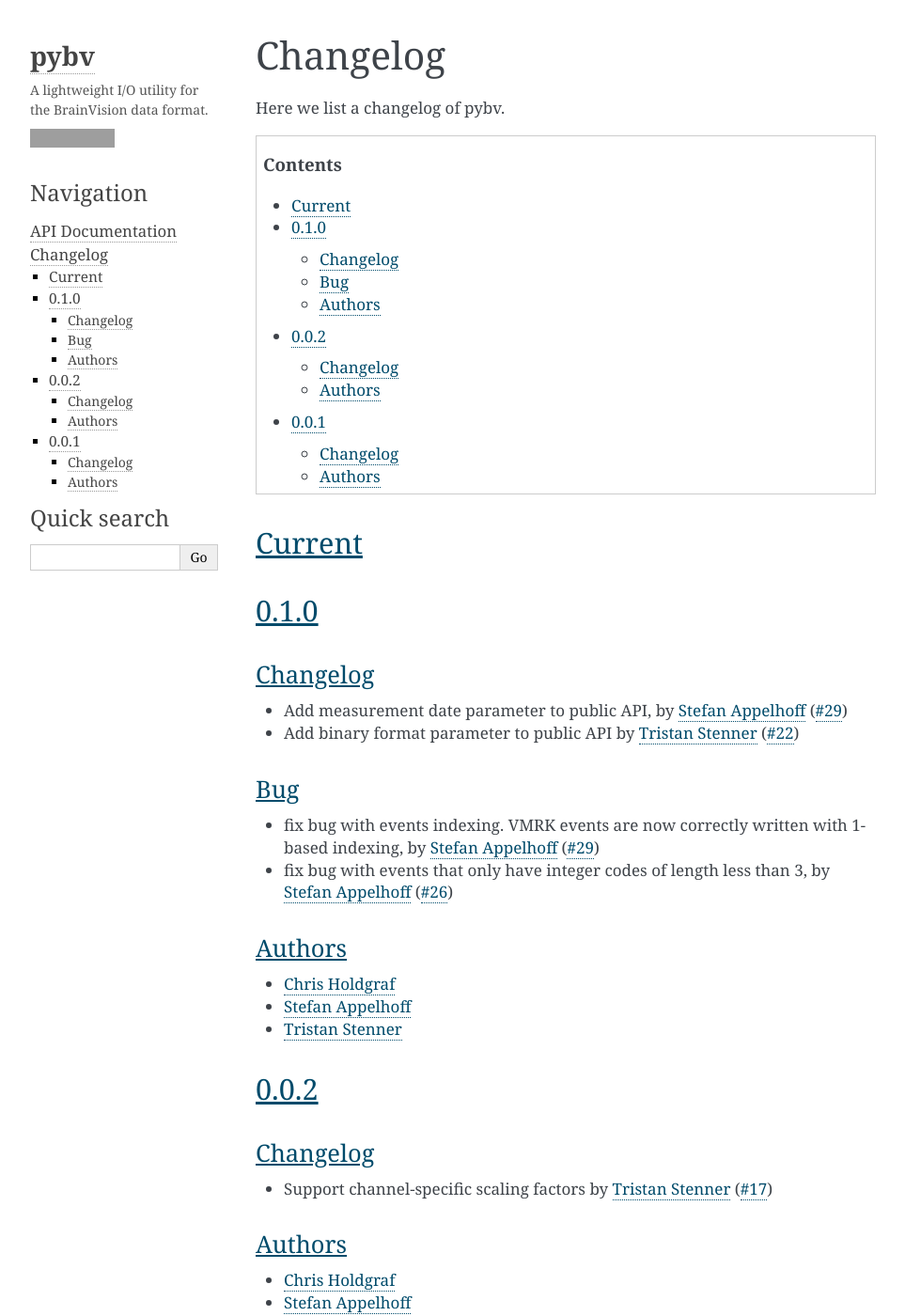
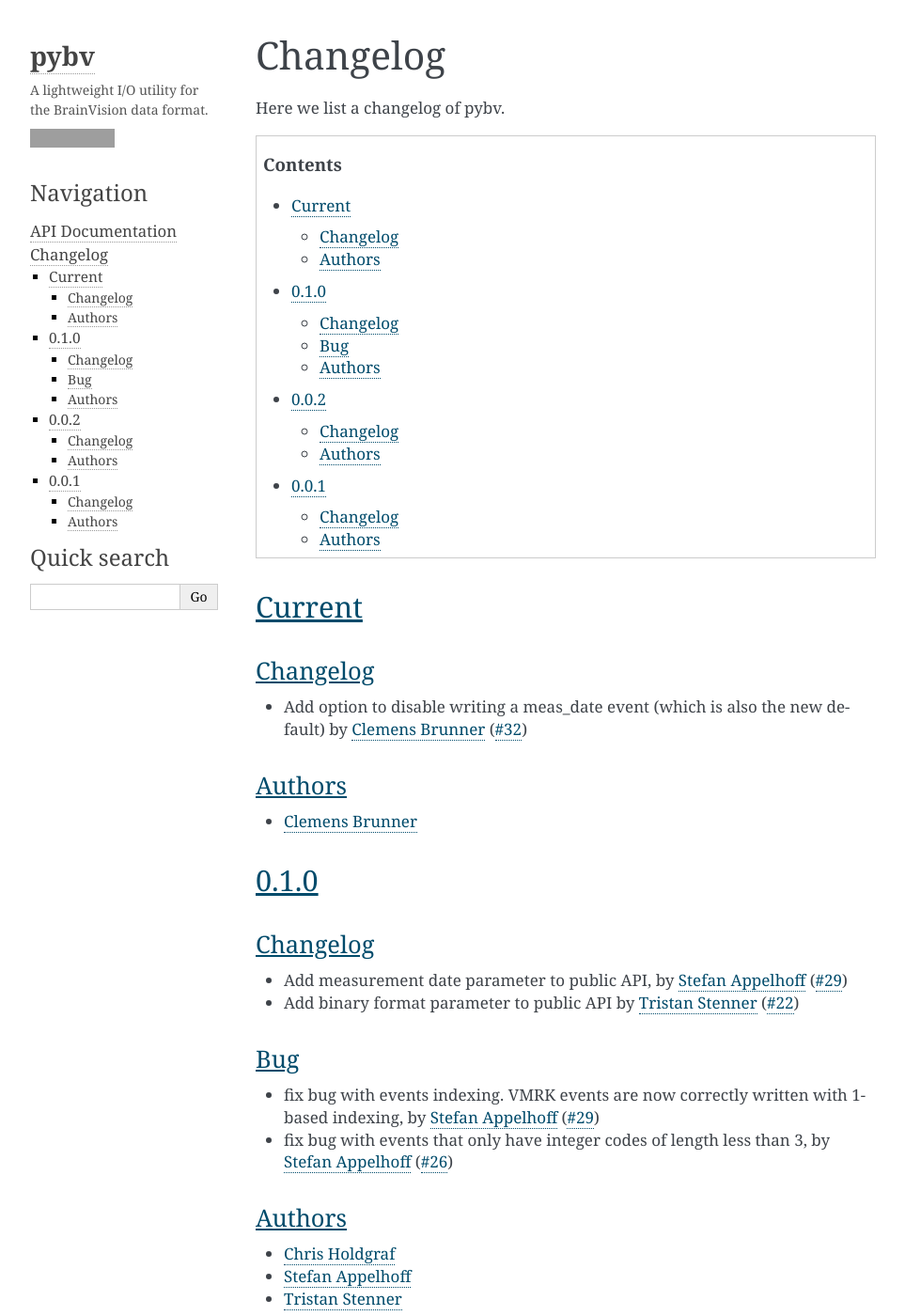
Before and after one commit to bids-standard/pybv, a Sphinx documentation site: the page built from docs/changelog.rst, in a window 1280 px wide and 1400 px high. Shown: the whole window at 94% size, without its empty margins (148-1111 px from the left). Built offline with Sphinx 7.4.7, drawn with Linux system fonts in a browser that asks for light colours; grey boxes are pictures that could not be loaded.

Commit message:
Add changelog entry

```diff
--- a/docs/changelog.rst
+++ b/docs/changelog.rst
@@ -14,6 +14,14 @@ Here we list a changelog of pybv.
 
 Current
 =======
+
+Changelog
+~~~~~~~~~
+- Add option to disable writing a meas_date event (which is also the new default) by `Clemens Brunner`_ (`#32 <https://github.com/bids-standard/pybv/pull/32>`_)
+
+Authors
+~~~~~~~
+- `Clemens Brunner`_
 
 0.1.0
 =====
@@ -65,3 +73,4 @@ Authors
 .. _Stefan Appelhoff: http://stefanappelhoff.com/
 .. _Tristan Stenner: https://github.com/tstenner
 .. _Phillip Alday: https://palday.bitbucket.io/
+.. _Clemens Brunner: https://cbrnr.github.io/
```
